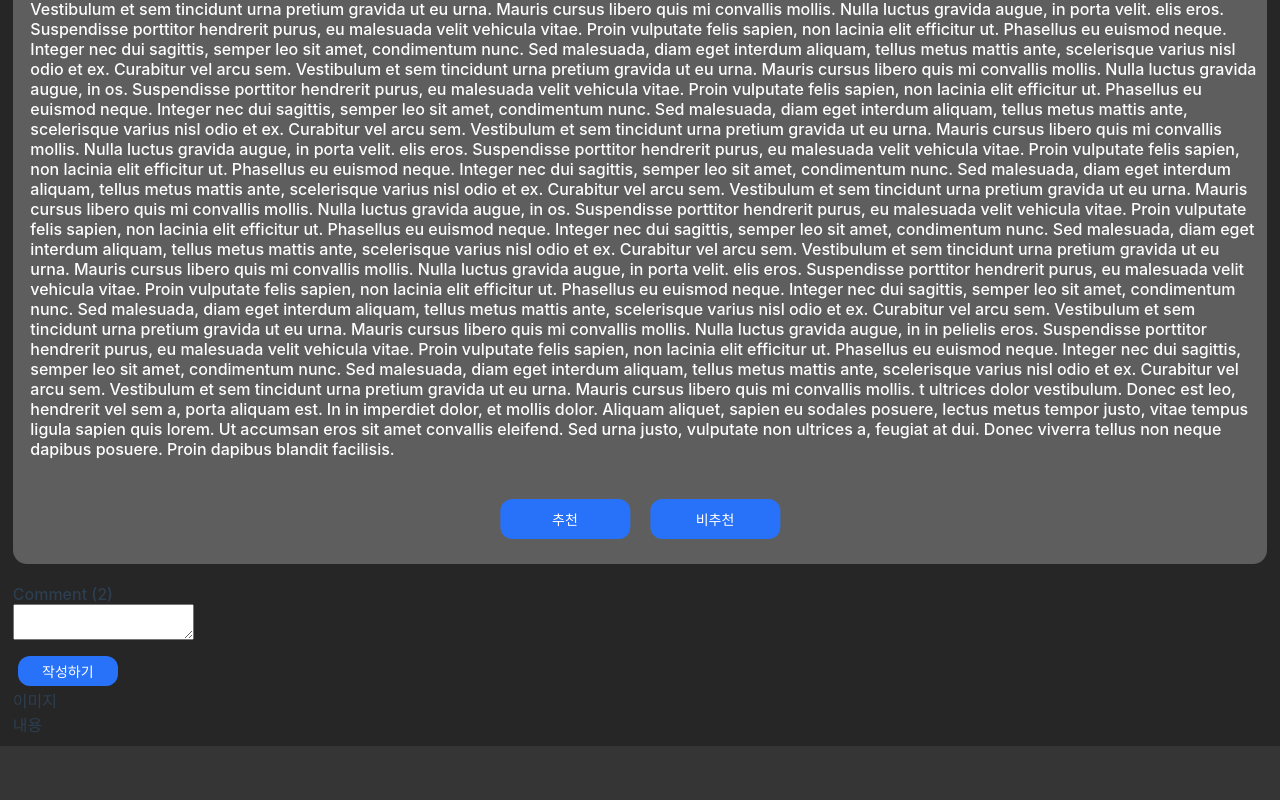
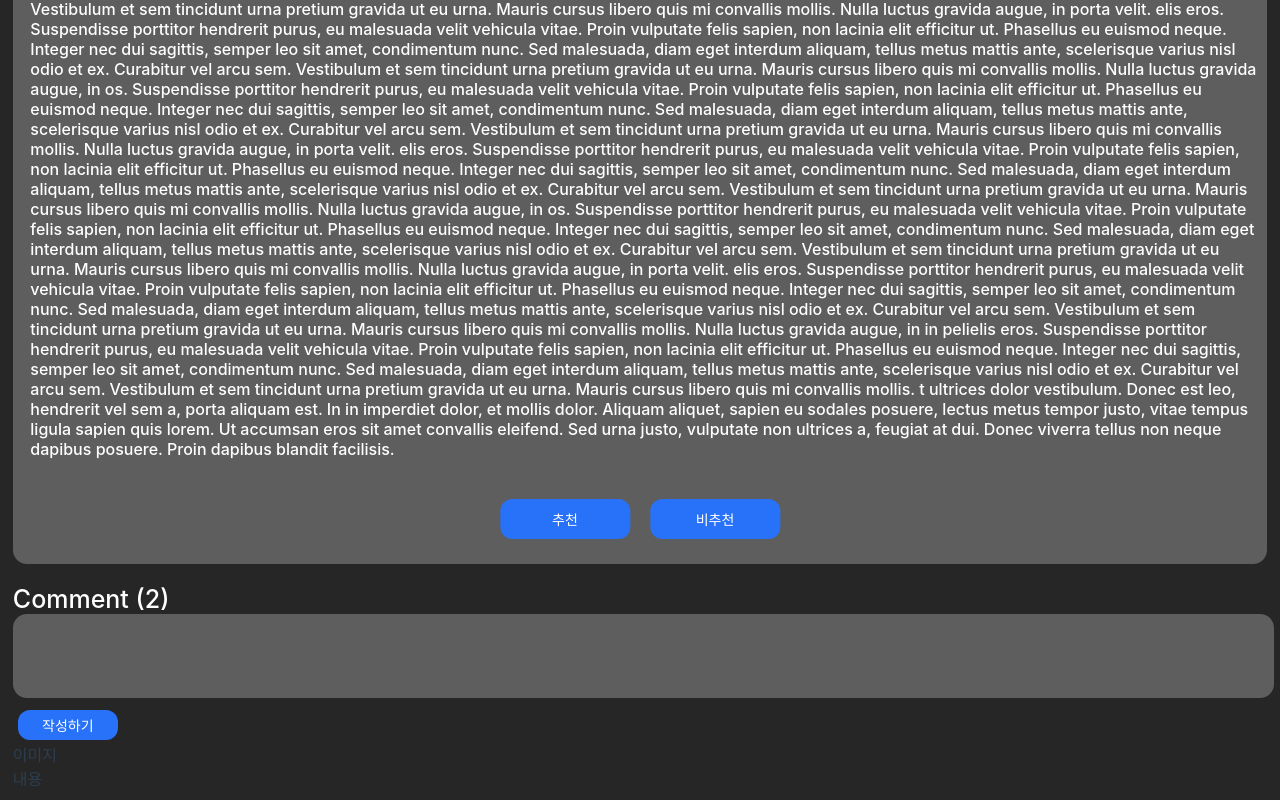
Before and after one commit to YeinYoon/VSNovel, a Vue app: page / in a window 1280 px wide. Shown: the part 1258-2058 px from the top of the page. Before the commit the page ends 2004 px from the top, so only its background shows below. Built offline with nearby package versions, Linux system fonts and the light colour scheme; the HTML template or start-up script is replaced by a standard one; a web font is replaced by a local one.

Commit message:
comment_수정작업

```diff
--- a/src/components/Commen_t.vue
+++ b/src/components/Commen_t.vue
@@ -72,12 +72,12 @@
                 </div>
             <div class="comment_frame">
                 <div class="comment_label">
-                    <span>Comment (2)</span>
+                    <span style="color:white; font-size:25px">Comment (2)</span>
                 </div>
-                <div class="comment_input">
-                    <textarea></textarea>
+                <div class="">
+                    <textarea class="comment_input"></textarea>
                 </div>
-                <button class="btn_blue">작성하기</button>
+                <div><button class="btn_blue">작성하기</button></div>
                 <div class="comment_list">
                     <div>이미지</div>
                     <div>내용</div>
@@ -232,7 +232,7 @@ body {
     position: relative;
     width: 98%;
     min-height: 100px;
-    background-color: ;
+    /* background-color: ; */
     border-radius: 14px;
     color:white;
     z-index: 1;
@@ -279,4 +279,17 @@ body {
 ::-webkit-scrollbar {
 display: none;
 }
+.comment_input {
+    font-size:1.2em;
+    outline: none;
+    display: block;
+    border-radius: 14px;
+    height: 80px;
+    background-color: #5e5e5e;
+    width: 100%;
+    color:white;
+    border:none;
+    padding-left: 5px;
+    resize: none;
+}
 </style>
```
